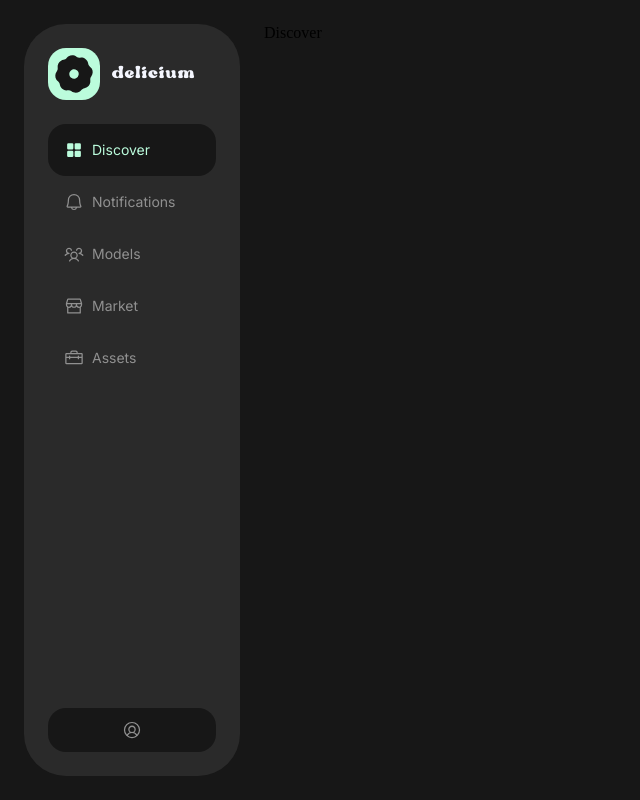
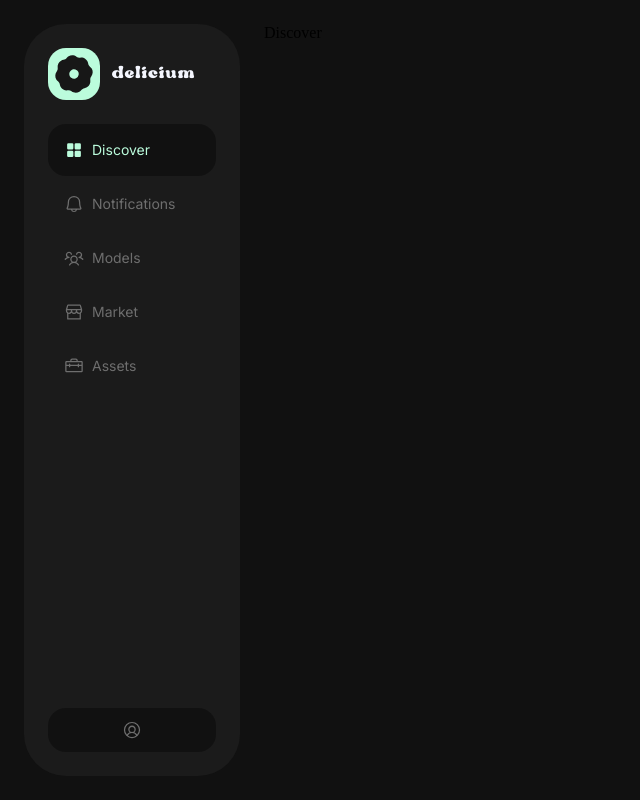
Before and after one commit to dolianich/dellicium, a React (Vite) app: page /discover in a window 1280 px wide. Shown: the whole page, without its empty margins (0-640 px from the left). Built offline with nearby package versions, Linux system fonts and the light colour scheme.

Commit message:
Edited styles

```diff
--- a/src/components/SideBar/Navigation/Navigation.module.css
+++ b/src/components/SideBar/Navigation/Navigation.module.css
@@ -4,7 +4,7 @@
     justify-content: flex-start;
     flex-direction: column;
     width: 100%;
-    gap: 0px;
+    gap: 2px;
     padding: 0;
     margin: 0;
 }
--- a/src/index.css
+++ b/src/index.css
@@ -12,10 +12,10 @@
   --purple: #E6BBFC;
   --blue: #BBF2FC;
   --yellow: #FCF9BB;
-  --dark: #171717;
-  --grey: #2A2A2A;
-  --light-grey: #909090;
-  --dark-grey: #222121;
+  --dark: #111111;
+  --grey: #1B1B1B;
+  --light-grey: #6E6E6E;
+  --dark-grey: #181818;
   --white: #F4F6FE;
 }
 
```
Also changed, not shown: src/assets/modelCardBg_hover.svg, src/assets/modelCardBg_static.svg.
